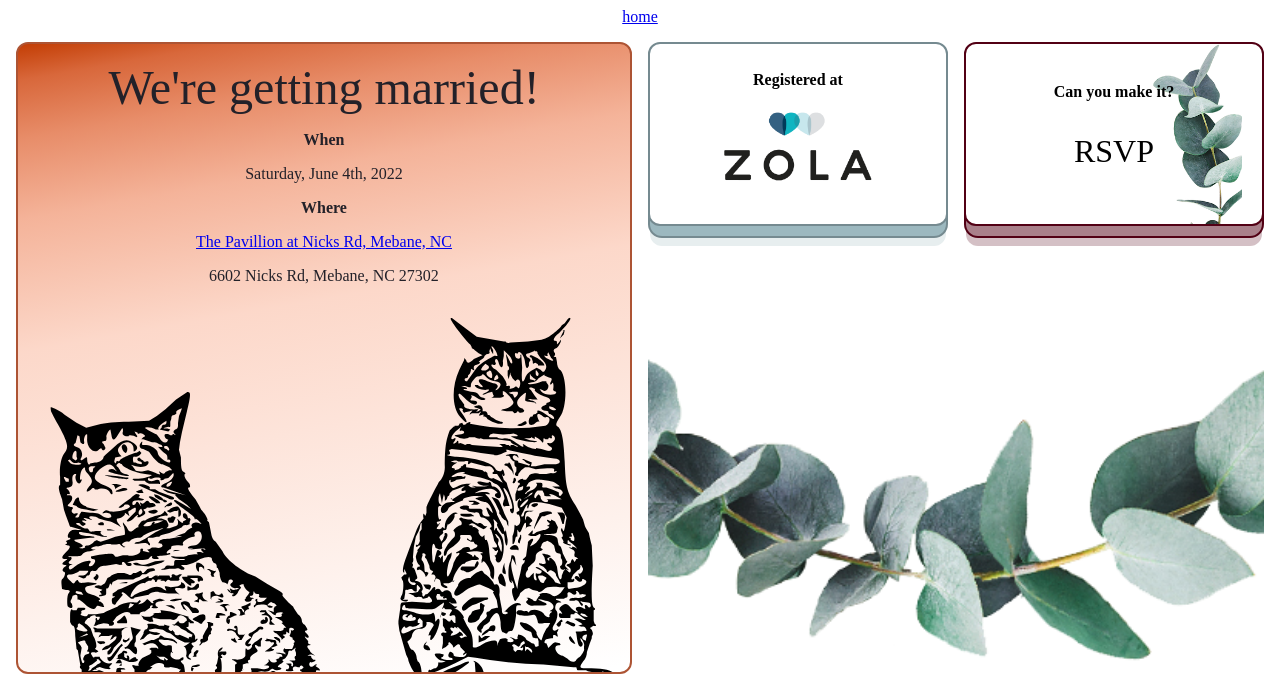
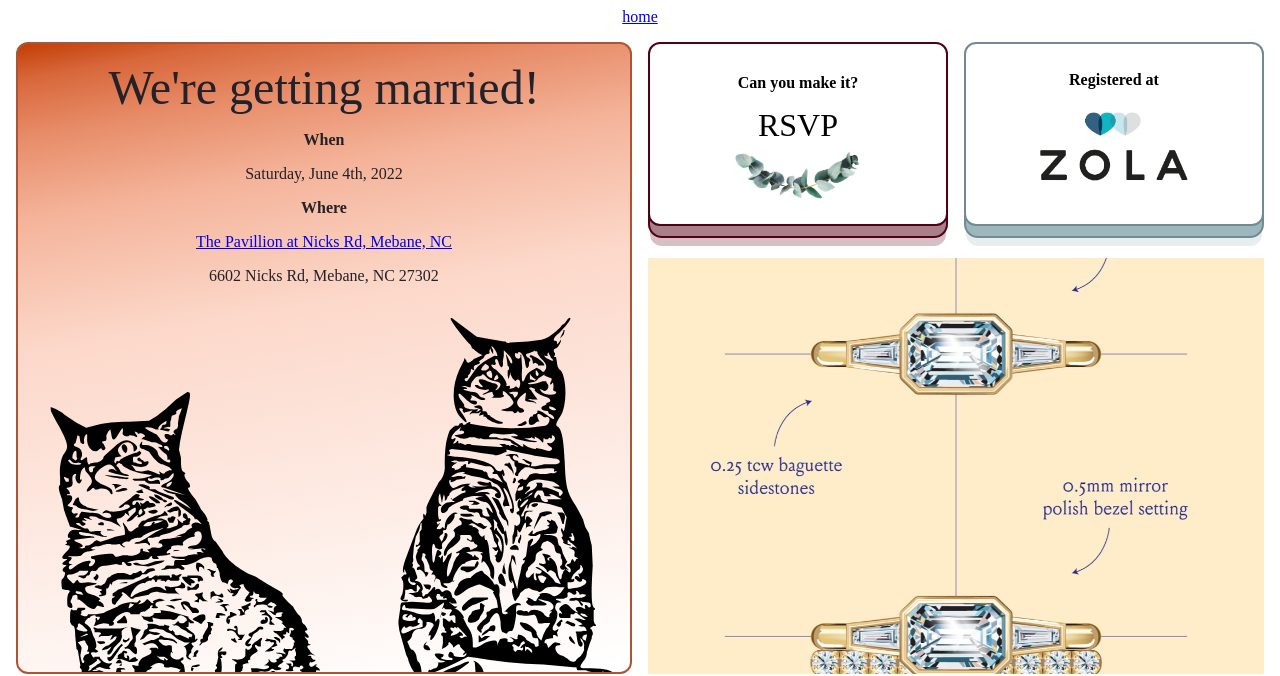
Before and after one commit to kiwiziti/kiwiziti.com, a Gatsby site: page /wedding in a window 1280 px wide. Shown: the top 676 px of the page. Built offline with nearby package versions, Linux system fonts and the light colour scheme; Gatsby itself is replaced by a stand-in of ours.

Commit message:
More updates for RSVP button

```diff
--- a/src/components/gallery.css
+++ b/src/components/gallery.css
@@ -172,6 +172,8 @@
 
 #rsvp-text {
     font-size: 32px;
+    margin-top: 15px;
+    margin-bottom: 5px;
 }
 
 @media only screen and (max-width: 600px) {
--- a/src/components/gallery.js
+++ b/src/components/gallery.js
@@ -10,8 +10,8 @@ const Gallery = ({ images }) => {
   return (
     <div className="gallery">
       <InfoSection />
+      <RsvpSection />
       <RegistrySection />
-      <RsvpSection />
       {images.map(({ id, name, gatsbyImageData }) => (
         <GatsbyImage
           className="image"
--- a/src/components/rsvp.js
+++ b/src/components/rsvp.js
@@ -9,20 +9,18 @@ const RsvpSection = () => {
       target="_blank"
       rel="noreferrer"
     >
-      <div>
+      <div style={{ paddingBottom: 10 }}>
         <b style={{ zIndex: 1 }}>Can you make it?</b>
         <p id="rsvp-text">RSVP</p>
+        <StaticImage
+          style={{
+            zIndex: -1,
+            maxWidth: "50%",
+            alignSelf: "center",
+          }}
+          src="../images/eucalyptus-bottom.png"
+        />
       </div>
-      <StaticImage
-        style={{
-          zIndex: -1,
-          position: "absolute",
-          maxWidth: "30%",
-          right: "20px",
-          bottom: 0,
-        }}
-        src="../images/eucalyptus-background-small.png"
-      />
     </a>
   );
 };
```
Also changed, not shown: src/images/eucalyptus-bottom.png (renamed from src/images/photos/eucalyptus-bottom.png), src/images/photos/photo-97.png (added), 2 other files.
